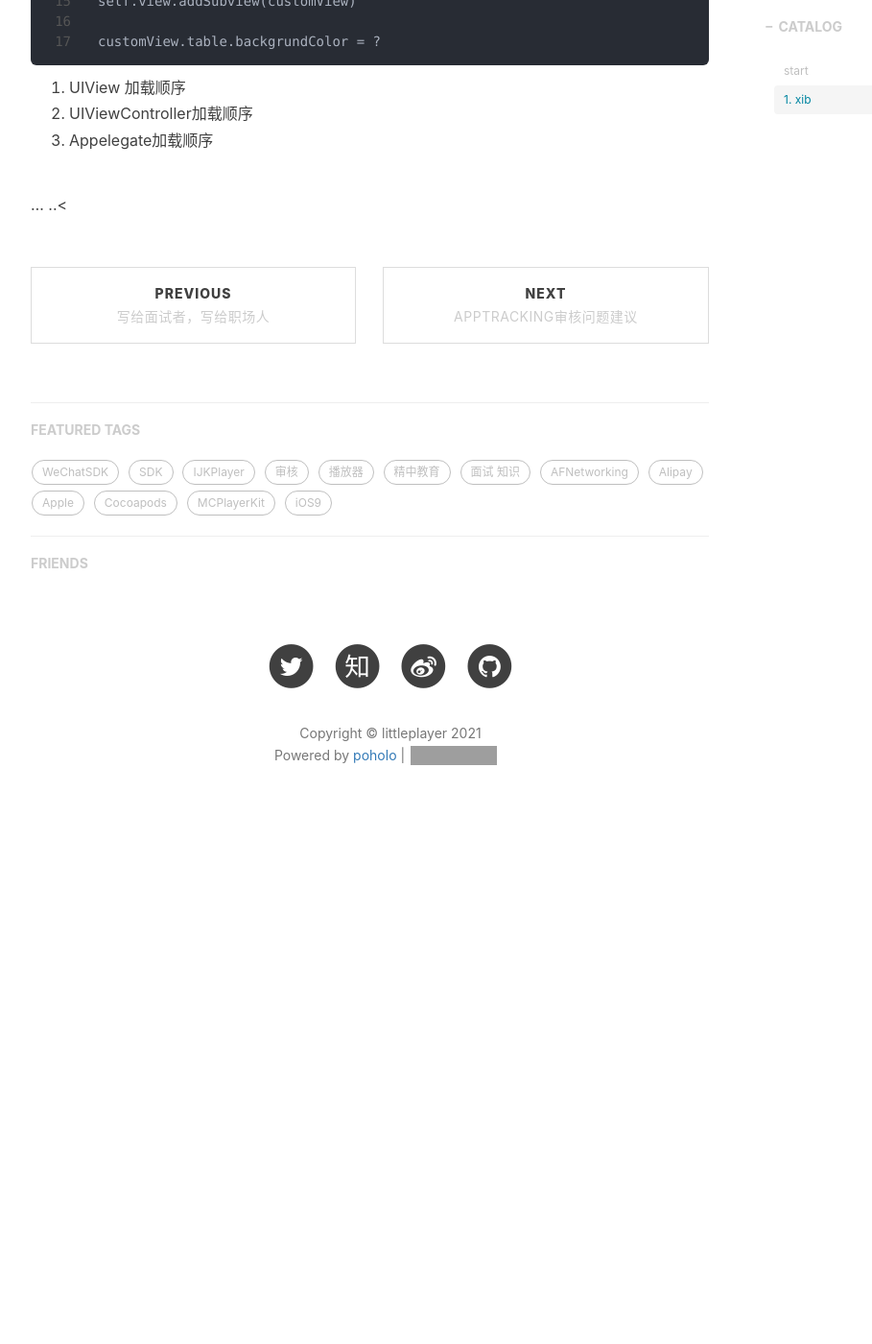
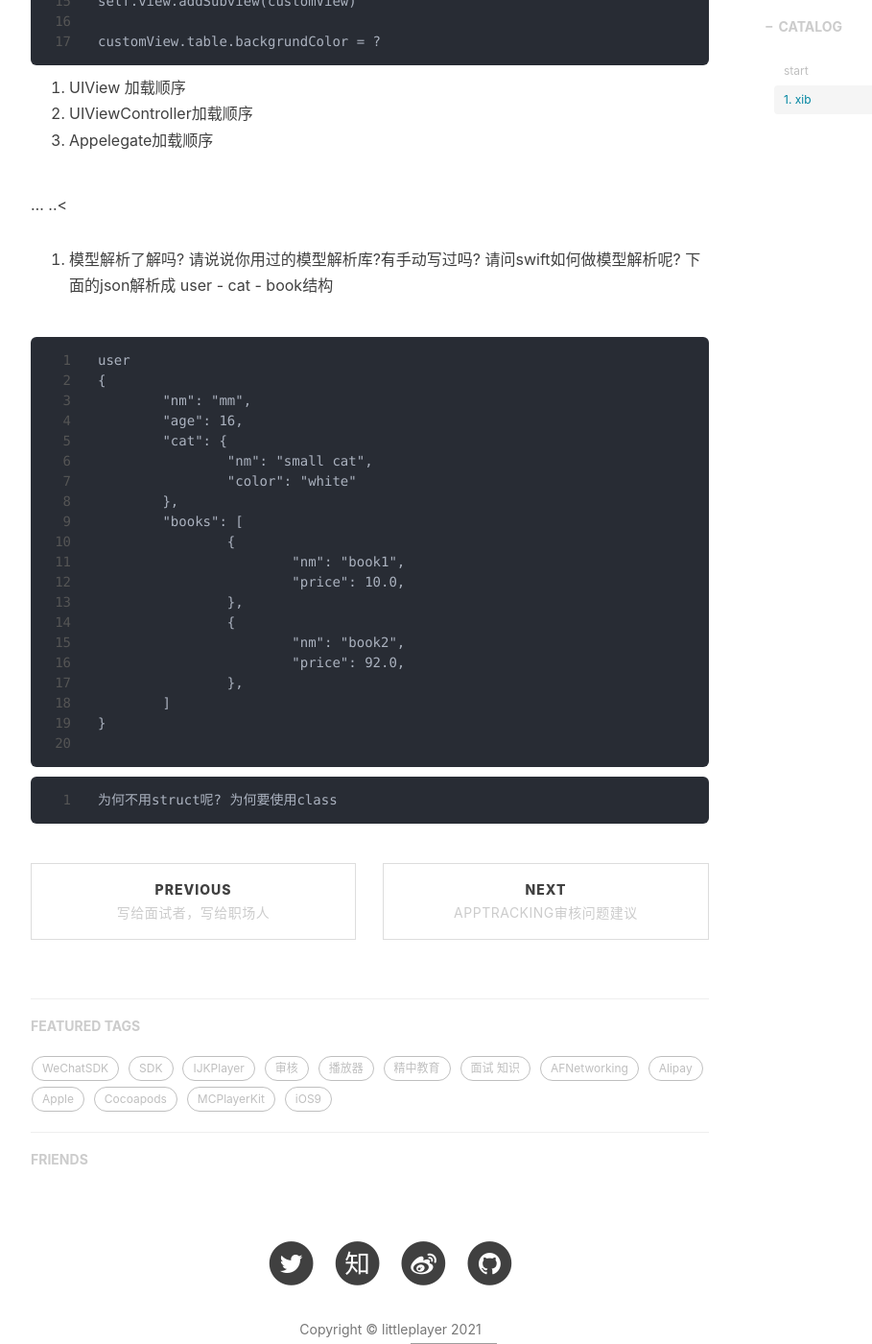
Before and after one commit to poholo/poholo.github.io, a Jekyll site: the page built from _posts/2020-11-25-一些实操面试题.md, in a window 1280 px wide and 1400 px high, scrolled down 1077 px. Shown: the whole window at 96% size, without its empty margins (233-1142 px from the left). Built offline with Jekyll 4.4.1, drawn with Linux system fonts in a browser that asks for light colours; nearby versions of some CDN libraries; comment, search, counter and statistics services are not loaded; before the commit the page ends 1968 px from its top, so only the background shows below that; grey boxes are pictures that could not be loaded.

Commit message:
swift-codable

````diff
--- a/_posts/2020-11-25-一些实操面试题.md
+++ b/_posts/2020-11-25-一些实操面试题.md
@@ -40,3 +40,32 @@ customView.table.backgrundColor = ?
 4. Appelegate加载顺序
 
 ... ..<
+
+5. 模型解析了解吗? 请说说你用过的模型解析库?有手动写过吗? 请问swift如何做模型解析呢? 下面的json解析成 user - cat - book结构
+
+```
+user
+{
+	"nm": "mm",
+	"age": 16,
+	"cat": {
+		"nm": "small cat",
+		"color": "white"
+	},
+	"books": [
+		{
+			"nm": "book1",
+			"price": 10.0,
+		},
+		{
+			"nm": "book2",
+			"price": 92.0,
+		},
+	]
+}
+
+```
+
+```
+为何不用struct呢? 为何要使用class
+```
````
Also changed, not shown: _posts/2021-11-05-Swift-Codable模型解析.md (added, +113 -0 lines).
